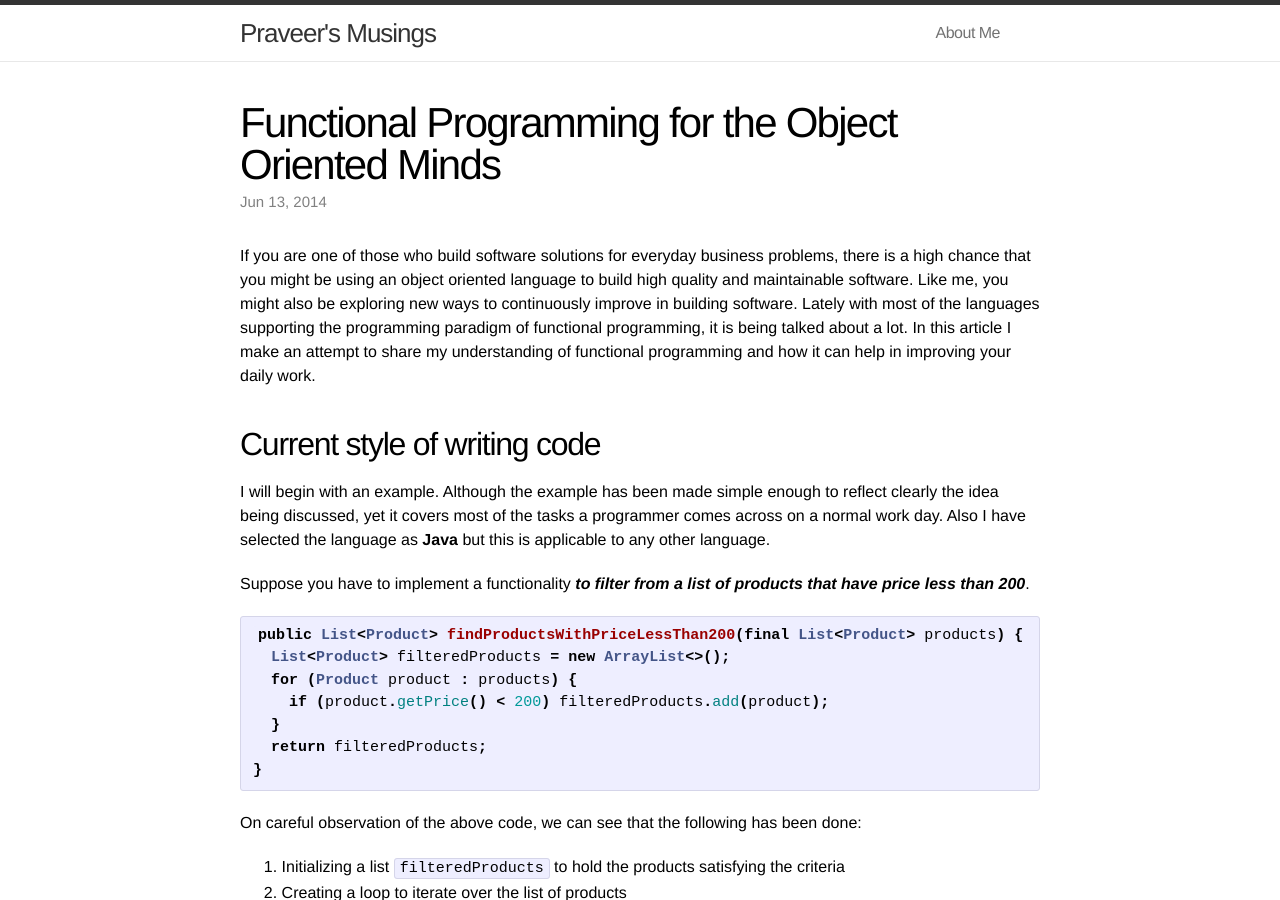
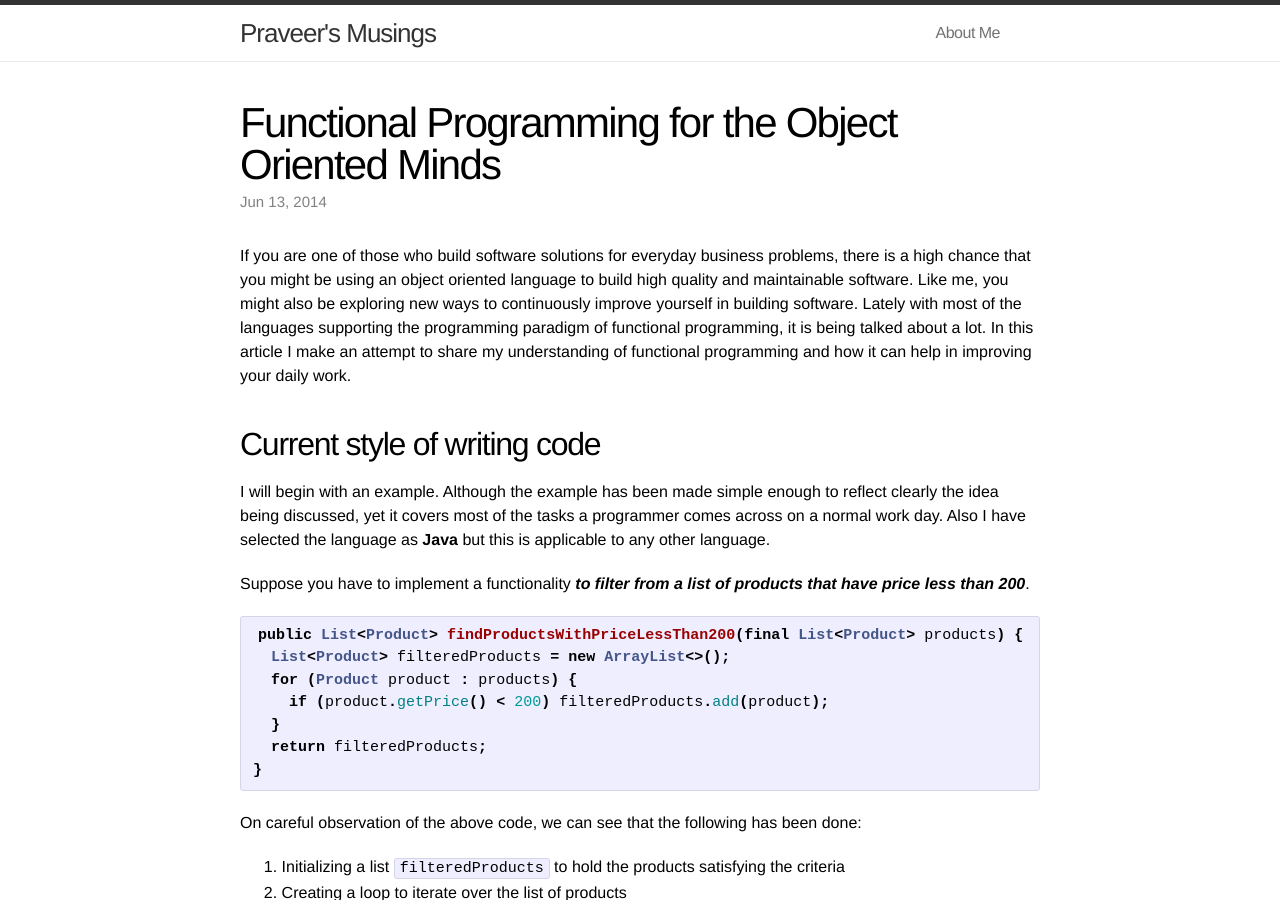
Before and after one commit to praveer09/praveer09.github.io, a Jekyll site: the page built from _posts/2014-06-13-functional-programming-for-the-object-oriented-minds.markdown, in a window 1280 px wide and 900 px high. Built offline with Jekyll 4.4.1, drawn with Linux system fonts in a browser that asks for light colours; some of the changed text lies outside the part shown.

Commit message:
making corrections

```diff
--- a/_config.yml
+++ b/_config.yml
@@ -1,9 +1,10 @@
 # Site settings
 title: Praveer's Musings
 email: praveer09@gmail.com
-description: "Write an awesome description for your new site here. You can edit this line in _config.yml. It will appear in your document head meta (for Google search results) and in your feed.xml site description."
+description: "This is a place where I share my learnings"
 baseurl: ""
 url: "http://praveer09.github.io"
+username: praveer09
 
 # Build settings
 markdown: kramdown
--- a/_includes/footer.html
+++ b/_includes/footer.html
@@ -6,7 +6,7 @@
 
     <div class="footer-col-1 column">
       <ul>
-        <li>{{ site.title }}</li>
+        <!--<li>{{ site.title }}</li>-->
         <li><a href="mailto:{{ site.email }}">{{ site.email }}</a></li>
       </ul>
     </div>
@@ -32,7 +32,7 @@
             <span class="username">{{ site.username }}</span>
           </a>
         </li>
-        <li>
+        <!--<li>
           <a href="https://twitter.com/{{ site.username }}">
             <span class="icon twitter">
               <svg version="1.1" class="twitter-icon-svg" xmlns="http://www.w3.org/2000/svg" xmlns:xlink="http://www.w3.org/1999/xlink" x="0px" y="0px"
@@ -48,7 +48,7 @@
             </span>
             <span class="username">{{ site.username }}</span>
           </a>
-        </li>
+        </li>-->
       </ul>
     </div>
 
--- a/_posts/2014-06-13-functional-programming-for-the-object-oriented-minds.markdown
+++ b/_posts/2014-06-13-functional-programming-for-the-object-oriented-minds.markdown
@@ -7,9 +7,9 @@
 
 If you are one of those who build software solutions for everyday business problems, there is a high chance that you
 might be using an object oriented language to build high quality and maintainable software. Like me, you might also be
-exploring new ways to continuously improve in building software. Lately with most of the languages supporting the
-programming paradigm of functional programming, it is being talked about a lot. In this article I make an attempt to
-share my understanding of functional programming and how it can help in improving your daily work.
+exploring new ways to continuously improve yourself in building software. Lately with most of the languages supporting
+the programming paradigm of functional programming, it is being talked about a lot. In this article I make an attempt
+to share my understanding of functional programming and how it can help in improving your daily work.
 
 ## Current style of writing code
 
```
